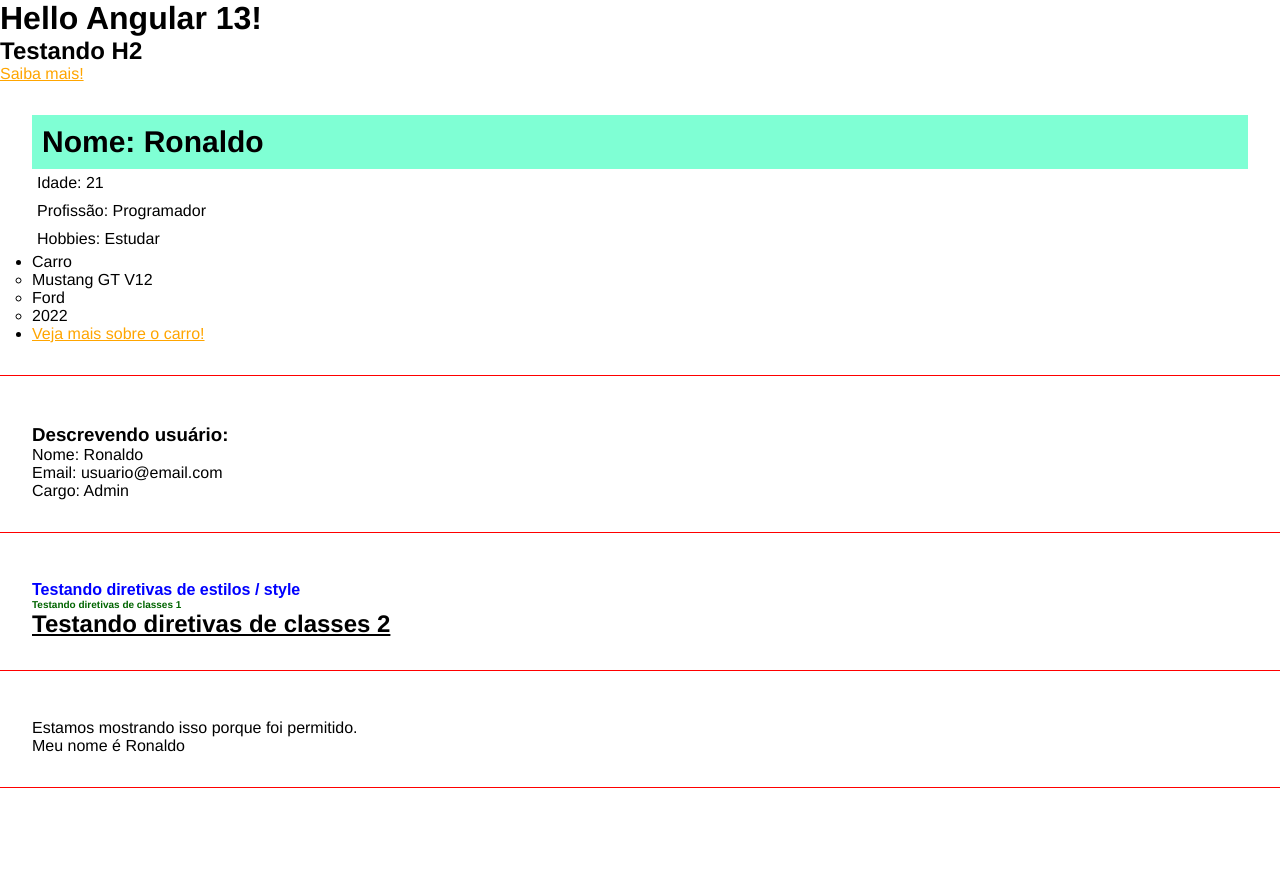
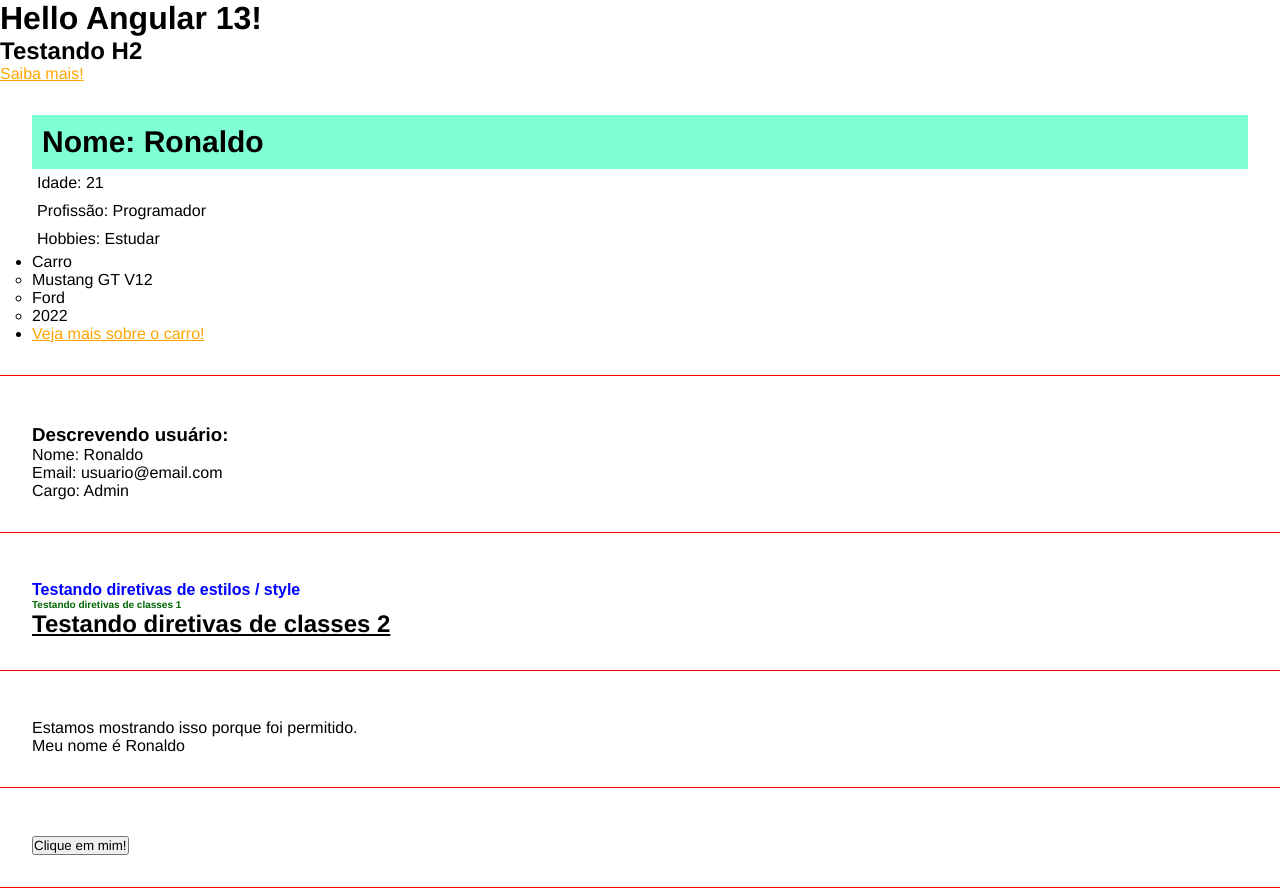
Before and after one commit to ronaldovctor/Angular13-MatheusBattist, an Angular app: page / in a window 1280 px wide. Shown: the top 894 px of the page. Built offline with nearby package versions, Linux system fonts and the light colour scheme.

Commit message:
Click event

```diff
--- a/src/app/app.component.html
+++ b/src/app/app.component.html
@@ -5,3 +5,4 @@
 <app-parent-data [name]="userName" [userData]="userData"></app-parent-data>
 <app-directives></app-directives>
 <app-if-render></app-if-render>
+<app-eventos></app-eventos>
--- a/src/app/app.module.ts
+++ b/src/app/app.module.ts
@@ -6,6 +6,7 @@
 import { ParentDataComponent } from './components/parent-data/parent-data.component';
 import { DirectivesComponent } from './components/directives/directives.component';
 import { IfRenderComponent } from './components/if-render/if-render.component';
+import { EventosComponent } from './components/eventos/eventos.component';
 
 @NgModule({
   declarations: [
@@ -13,7 +14,8 @@
     FirstComponentComponent,
     ParentDataComponent,
     DirectivesComponent,
-    IfRenderComponent
+    IfRenderComponent,
+    EventosComponent
   ],
   imports: [
     BrowserModule
--- /dev/null
+++ b/src/app/components/eventos/eventos.component.html
@@ -0,0 +1,4 @@
+<div class="class">
+   <p *ngIf="show">Exibindo mensagem!</p>
+   <button (click)="showMessage()">Clique em mim!</button>
+</div>
--- /dev/null
+++ b/src/app/components/eventos/eventos.component.ts
@@ -0,0 +1,20 @@
+import { Component, OnInit } from '@angular/core';
+
+@Component({
+  selector: 'app-eventos',
+  templateUrl: './eventos.component.html',
+  styleUrls: ['./eventos.component.css']
+})
+export class EventosComponent implements OnInit {
+  show: boolean = false
+
+  constructor() { }
+
+  ngOnInit(): void {
+  }
+
+  showMessage(): void {
+    this.show = !this.show // toggle
+  }
+
+}
```
Also changed, not shown: src/app/components/eventos/eventos.component.css (added), 1 other file (tests, documents, lock files or other folders).
